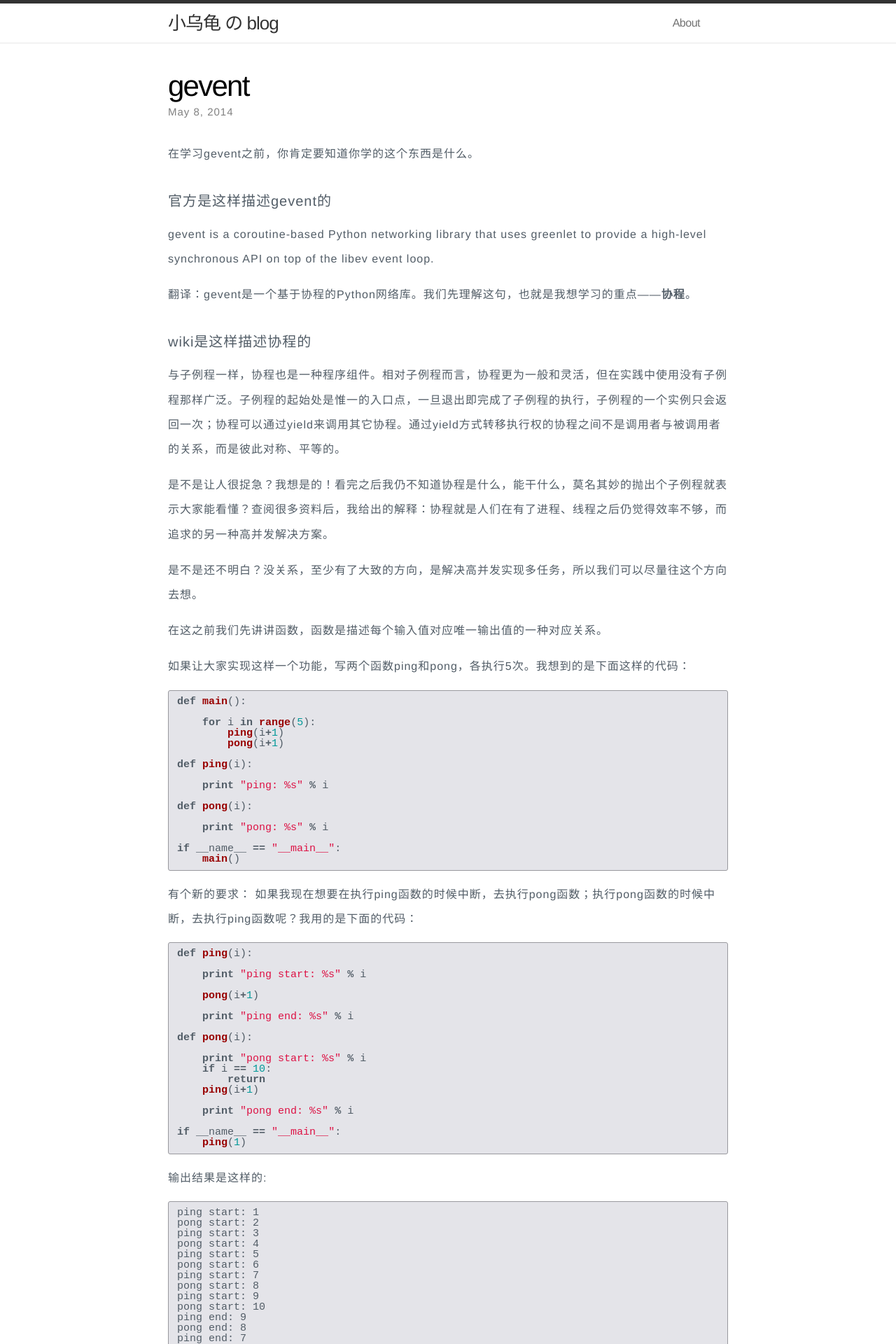
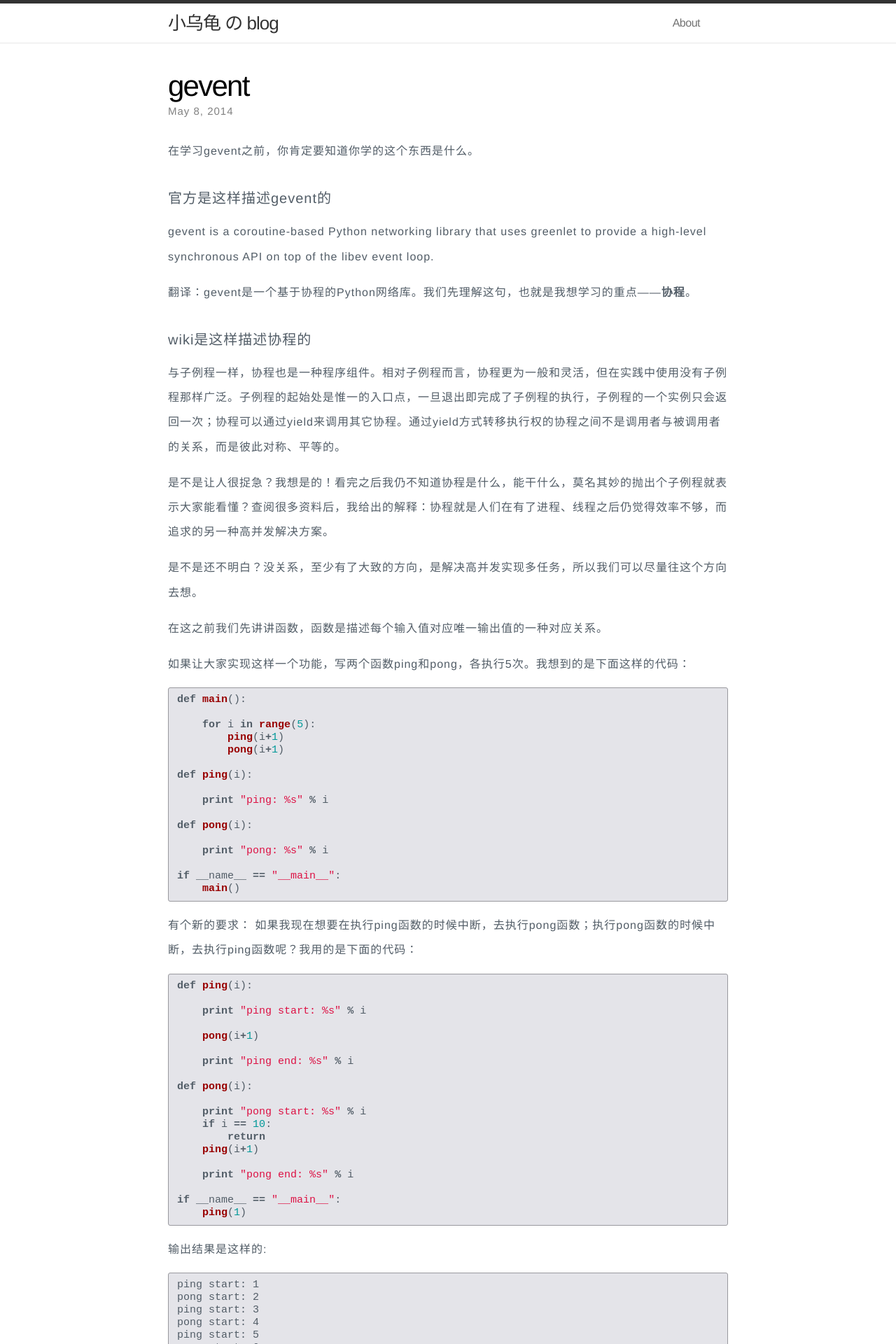
Before and after one commit to wanyoung1231/young-py.github.io, a Jekyll site: the page built from _posts/2014-05-13-gevent.markdown, in a window 1280 px wide. Shown: the top 1920 px of the page at 70% size. Built offline with Jekyll 4.4.1, drawn with Linux system fonts in a browser that asks for light colours.

Commit message:
修改line-height

```diff
--- a/css/main.css
+++ b/css/main.css
@@ -11,7 +11,7 @@
 body {
   font-family: "Helvetica", "Open Sans",Arial,"Hiragino Sans GB","Microsoft YaHei","微软雅黑","STHeiti","WenQuanYi Micro Hei",SimSun,sans-serif;
   font-size: 16px;
-  line-height: 1.5;
+  line-height: 1.2em;
   font-weight: 300;
   background-color: #fdfdfd;
   letter-spacing: 1px;
@@ -254,7 +254,7 @@
   -moz-border-radius: 3px;
   border-radius: 3px;
   font-size: 15px;
-  line-height: 1em;
+  line-height: 1.2em;
   letter-spacing: 0px;
 }
 
```
Also changed, not shown: 1 other file.
